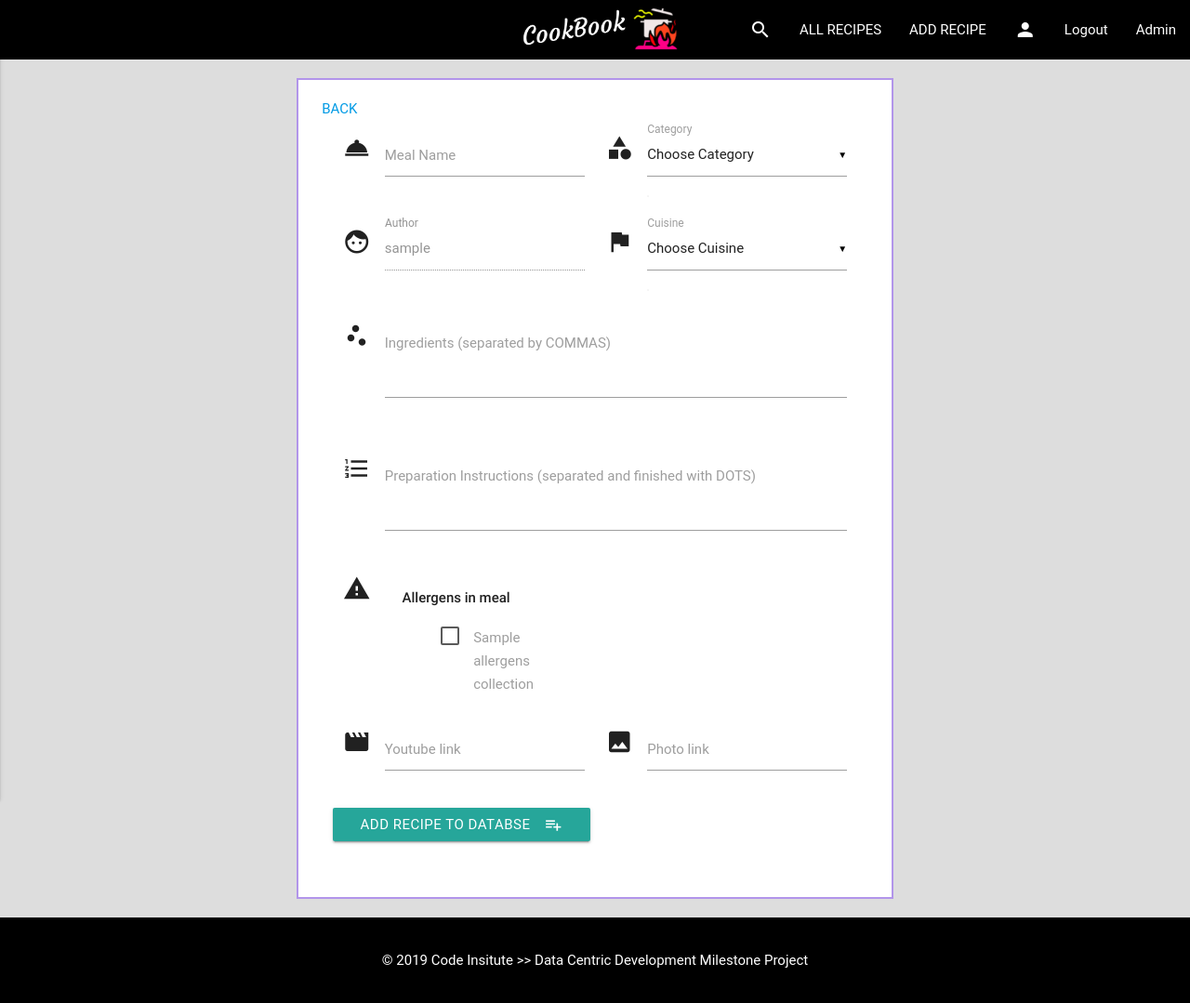
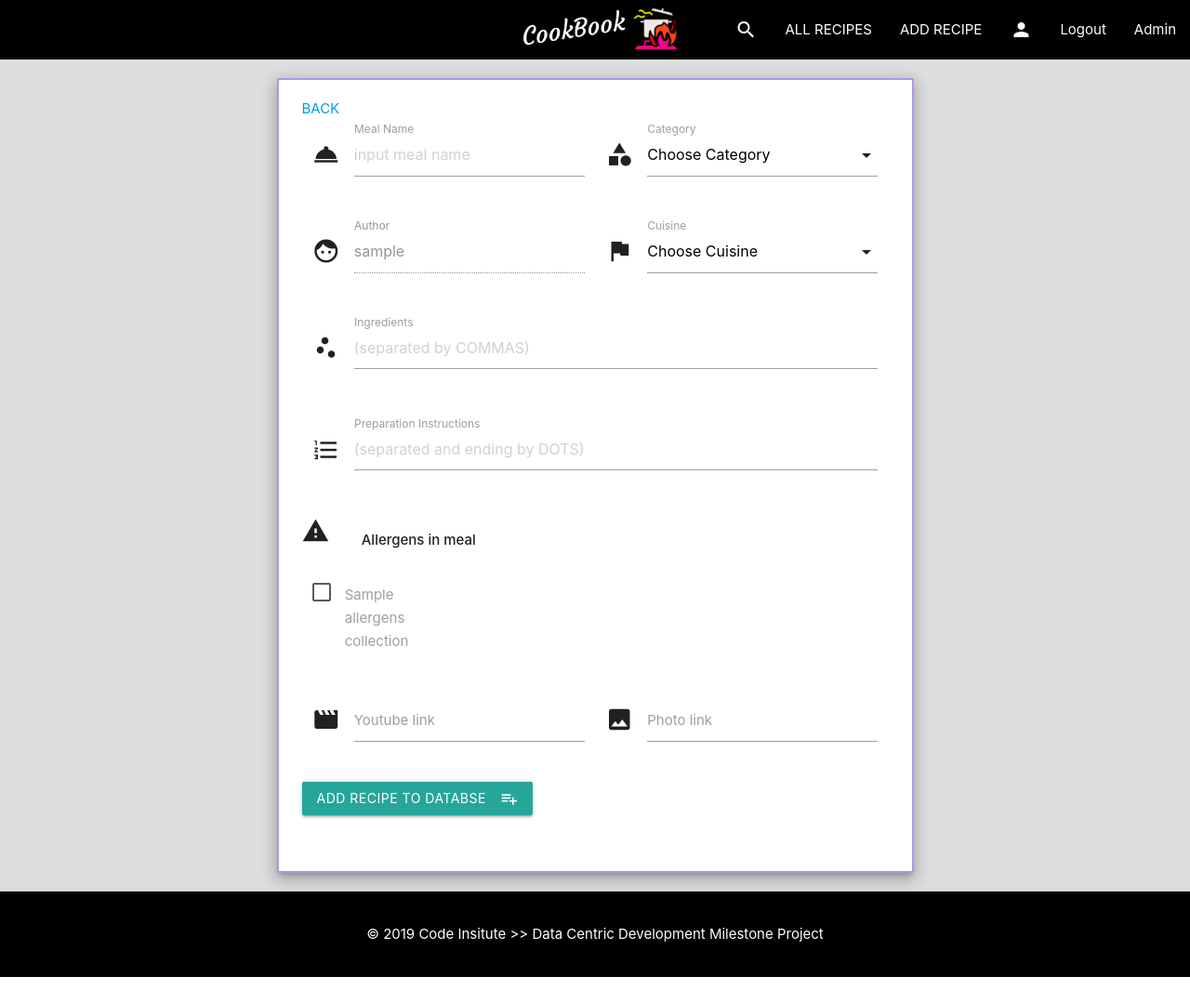
Before and after one commit to sywekpiorko1/milestone-data-centric-dev, a Flask app: page /addRecipe in a window 1280 px wide. Shown: the whole page at 93% size. After the commit the page ends 1051 px from the top, so only its background shows below. Run offline with Flask 2, Linux system fonts and the light colour scheme; the visitor is signed in with stand-in values (Sample User, id 1); a database or web service that is not in the repository returns one stand-in record (values such as "Sample title"); some libraries are stand-ins or nearby versions; some web fonts are replaced.

Commit message:
Switch to materialize 1.0 from 0.99

```diff
--- a/static/css/style.css
+++ b/static/css/style.css
@@ -89,7 +89,7 @@ main {
 
 /* https://www.jquery-az.com/5-styles-materialize-checkbox-custom-checkedunchecked/ */
 
-[type="checkbox"].filled-in:checked+label:not(.lever):after {
+[type="checkbox"].filled-in:checked + span:not(.lever):after {
   top: 0;
   width: 20px;
   height: 20px;
@@ -98,9 +98,9 @@ main {
   z-index: 0;
 }
 
-.fixed label {
+/* .fixed label {
   pointer-events: auto;
-}
+} */
 
 /* Flashed messages */
 
@@ -120,9 +120,11 @@ main {
 
 /* Search Template */
 
-br.line-height-2, li.line-height-2 {
-  line-height: 2.1;
+#red-bottom {
+  border-bottom: 1px solid red;
 }
+
+
 
 /* Cards */
 
--- /dev/null
+++ b/templates/_footer.html
@@ -0,0 +1,11 @@
+{% block content %}
+<footer class="page-footer black">
+  <div class="container">
+    <div class="row">
+      <div class="col s12 center-align">
+        <p class="">© 2019 Code Insitute >> Data Centric Development Milestone Project</p>
+      </div>
+    </div>
+  </div>
+</footer>
+{% endblock %}
--- a/templates/add_recipe.html
+++ b/templates/add_recipe.html
@@ -1,5 +1,5 @@
 {% extends 'base.html' %} {% block main_content %}
-<div class="container-wide" style="margin-top: 20px">
+<div class="container-wide z-depth-3" style="margin-top: 20px">
   <div class="card-action">
     <a href="#" onclick="history.go(-1)">BACK</a>
   </div>
@@ -11,8 +11,8 @@
       <div class="row">
         <div class="input-field col s12 m6">
           <i class="material-icons prefix">room_service</i>
-          <input id="meal" name="meal" type="text" class="validate" required>
-          <label for="icon_prefix">Meal Name</label>
+          <input placeholder="input meal name" id="meal" name="meal" type="text" class="validate" required>
+          <label for="meal">Meal Name</label>
         </div>
         <div class="input-field col s12 m6">
           <i class="material-icons prefix">category</i>
@@ -50,9 +50,8 @@
       <div class="row">
         <div class="input-field col s12">
           <i class="material-icons prefix">scatter_plot</i>
-          <!-- <input id="ingredients" name="ingredients" type="text" class="validate" required> -->
-          <textarea id="textarea1" name="ingredients" class="materialize-textarea validate" required></textarea>
-          <label for="icon_prefix">Ingredients (separated by COMMAS)</label>
+          <textarea id="textarea1" name="ingredients" class="materialize-textarea validate" placeholder="(separated by COMMAS)" required></textarea>
+          <label for="textarea1">Ingredients</label>
         </div>
       </div>
 
@@ -60,8 +59,8 @@
       <div class="row">
         <div class="input-field col s12">
           <i class="material-icons prefix">format_list_numbered</i>
-          <textarea id="textarea2" name="instructions" class="materialize-textarea validate" required></textarea>
-          <label for="icon_telephone">Preparation Instructions (separated and finished with DOTS)</label>
+          <textarea id="textarea2" name="instructions" class="materialize-textarea validate" placeholder="(separated and ending by DOTS)" required></textarea>
+          <label for="textarea2">Preparation Instructions</label>
         </div>
       </div>
 
@@ -73,15 +72,17 @@
             <span class="padded-from-left"><strong> Allergens in meal</strong></span>
           </div>
         </div>
-        <div class="col offset-s2">
-          {% for allergen in allergens %}
-          <div class="col s12 m6">
-            <input name="allergens" value="{{allergen.allergen_name}}" type="checkbox" class="filled-in"
-              id="{{allergen.allergen_name}}" />
-            <label for="{{allergen.allergen_name}}">{{allergen.allergen_name}}</label>
-          </div>
-          {% endfor %}
+        {% for allergen in allergens %}
+        <div class="col s5 offset-s1 l3">
+          <p>
+            <label for="{{allergen.allergen_name}}">
+              <input type="checkbox" id="{{allergen.allergen_name}}" class="filled-in" name="allergens"
+                value="{{allergen.allergen_name}}" />
+              <span>{{allergen.allergen_name}}</span>
+            </label>
+          </p>
         </div>
+        {% endfor %}
       </div>
 
       <!--                                YOUTUBE LINK -->
@@ -90,12 +91,12 @@
         <div class="input-field col s12 l6">
           <i class="material-icons prefix">movie</i>
           <input id="youtube" name="youtube" type="text" class="validate" required>
-          <label for="icon_prefix">Youtube link</label>
+          <label for="youtube">Youtube link</label>
         </div>
         <div class="input-field col s12 l6">
           <i class="material-icons prefix">insert_photo</i>
           <input id="photo" name="photo" type="text" class="validate" required>
-          <label for="icon_prefix">Photo link</label>
+          <label for="photo">Photo link</label>
         </div>
       </div>
 
--- a/templates/base.html
+++ b/templates/base.html
@@ -2,9 +2,10 @@
 <html>
 
 <head>
-  <meta name="viewport" content="width=device-width, initial-scale=0.86, maximum-scale=3.0, minimum-scale=0.86">
+  <meta name="viewport" content="width=device-width, initial-scale=1.0" />
+  <!-- <meta name="viewport" content="width=device-width, initial-scale=0.86, maximum-scale=3.0, minimum-scale=0.86"> -->
   <link href="https://fonts.googleapis.com/icon?family=Material+Icons" rel="stylesheet">
-  <link rel="stylesheet" href="https://cdnjs.cloudflare.com/ajax/libs/materialize/0.99.0/css/materialize.min.css" />
+  <link rel="stylesheet" href="https://cdnjs.cloudflare.com/ajax/libs/materialize/1.0.0/css/materialize.min.css">
   <link rel="stylesheet" href="{{url_for('static', filename='css/style.css')}}" type="text/css" />
   <title>{{ title }}</title>
 </head>
@@ -12,50 +13,7 @@
 <body>
   <!--  ########################  Header /Navbar ###########################   -->
   <header>
-    <nav class="navbar">
-      <div class="nav-wrapper black">
-        <a href="{{ url_for('index') }}" class="brand-logo center"><img src="..\static\images\logo2.png" width="195" height="auto" style="margin-top: -0.2rem"></a>
-        <a href="#" data-activates="mobile-demo" class="button-collapse"><i class="material-icons">menu</i></a>
-        <ul class="right hide-on-med-and-down">
-          <li><a href="{{ url_for('search_recipes') }}"><i class="material-icons">search</i></a></li>
-          <li><a href="{{ url_for('get_recipes', limit=8, offset=0) }}">ALL RECIPES</a></li>
-          {% if session.user %}
-          <li><a href="{{ url_for('add_recipe') }}">ADD RECIPE</a></li>
-          <li class="{% if 'profile' in request.path %} active {% endif %}"><a
-              href="{{url_for('profile', user=session.user)}}"><i class="material-icons">person</i></a></li>
-          <li><a href="{{url_for('logout')}}">Logout</a></li>
-          {% if session.user == 'admin' %}
-          <li class="{% if 'admin' in request.path and 'profile' not in request.path %} active {% endif %}"><a
-              href="{{url_for('admin')}}">Admin</a></li>
-          {% endif %}
-          {% else %}
-          <li class="{% if 'register' in request.path %} active {% endif %}"><a
-              href="{{url_for('register')}}">Register</a></li>
-          <li class="{% if 'login' in request.path %} active {% endif %}"><a href="{{url_for('login')}}">Login</a></li>
-          {% endif %}
-        </ul>
-        <!--  ########################  Navbar/mobile ###########################   -->
-        <ul class="side-nav" id="mobile-demo">
-          <li><a href="{{ url_for('index') }}" class="brand-logo left"><img src="..\static\images\logo1.png" width="210" height="auto" style="margin-left: 2rem"></a></li>
-          <li><a href="{{ url_for('search_recipes') }}" style="margin-top: 8rem">SEARCH</a></li>
-          <li><a href="{{ url_for('get_recipes', limit=8, offset=0) }}">ALL RECIPES</a></li>
-          {% if session.user %}
-          <li><a href="{{ url_for('add_recipe') }}">ADD RECIPE</a></li>
-          <li class="{% if 'profile' in request.path %} active {% endif %}"><a
-              href="{{url_for('profile', user=session.user)}}">Profile: {{ session.user }}</a></li>
-          <li><a href="{{url_for('logout')}}">Logout</a></li>
-          {% if session.user == 'admin' %}
-          <li class="{% if 'admin' in request.path and 'profile' not in request.path %} active {% endif %}"><a
-              href="{{url_for('admin')}}">Admin</a></li>
-          {% endif %}
-          {% else %}
-          <li class="{% if 'register' in request.path %} active {% endif %}"><a
-              href="{{url_for('register')}}">Register</a></li>
-          <li class="{% if 'login' in request.path %} active {% endif %}"><a href="{{url_for('login')}}">Login</a></li>
-          {% endif %}
-        </ul>
-      </div>
-    </nav>
+  {% include '_navbar.html' %}
   </header>
   <!--  ########################  Flashed messages ###########################   -->
   <div id="alerts">
@@ -74,45 +32,23 @@
     {% block main_content %} {% endblock %}
   </main>
   <!--  ########################  Footer ###########################   -->
-  <footer class="page-footer black">
-    <div class="container">
-      <div class="row">
-        <div class="col s12 center-align">
-          <p class="">© 2019 Code Insitute >> Data Centric Development Milestone Project</p>
-        </div>
-      </div>
-    </div>
-  </footer>
+  {% include '_footer.html' %}
   <!--  ########################  Scripts ###########################   -->
   <script src="https://cdnjs.cloudflare.com/ajax/libs/jquery/3.2.1/jquery.min.js"></script>
 
-  <script src="https://cdnjs.cloudflare.com/ajax/libs/materialize/0.99.0/js/materialize.min.js"></script>
+  <script src="https://cdnjs.cloudflare.com/ajax/libs/materialize/1.0.0/js/materialize.min.js"></script>
 
   <script src="{{ url_for('static', filename='js/main.js') }}"></script>
 
   <script type="text/javascript">
+
     $(document).ready(function () {
-      $('.collapsible').collapsible();
-      $('select').material_select();
-      $(".button-collapse").sideNav();
-      $('.materialboxed').materialbox();
+      $('.sidenav').sidenav();
+      $('select').formSelect();
       $('.modal').modal();
       $('.tabs').tabs();
-      $('#textarea1').trigger('autoresize');
-      $('#textarea2').trigger('autoresize');
+      $('.materialboxed').materialbox();
     });
-    $('.datepicker').pickadate({
-      selectMonths: true, // Creates a dropdown to control month
-      selectYears: 15, // Creates a dropdown of 15 years to control year,
-      today: 'Today',
-      clear: 'Clear',
-      close: 'Ok',
-      closeOnSelect: false // Close upon selecting a date,
-      // container: undefined, // ex. 'body' will append picker to body
-    });
-    // https://stackoverflow.com/questions/34248898/how-to-validate-select-option-for-a-materialize-dropdown
-    $("select[required]").css({ display: "block", height: 0, padding: 0, width: 0, position: 'absolute' });
-    // https://github.com/twbs/bootstrap/issues/18294
     $(".myClicableBox").click(function () {
       window.location = $(this).find("a").attr("href");
       return false;
```
Also changed, not shown: templates/_navbar.html (added, +50 -0 lines), templates/edit_recipe.html (+11 -10 lines), templates/recipesTemplateCards.html (+4 -4 lines), templates/search.html (+12 -10 lines), templates/view_recipe.html (+8 -6 lines).
